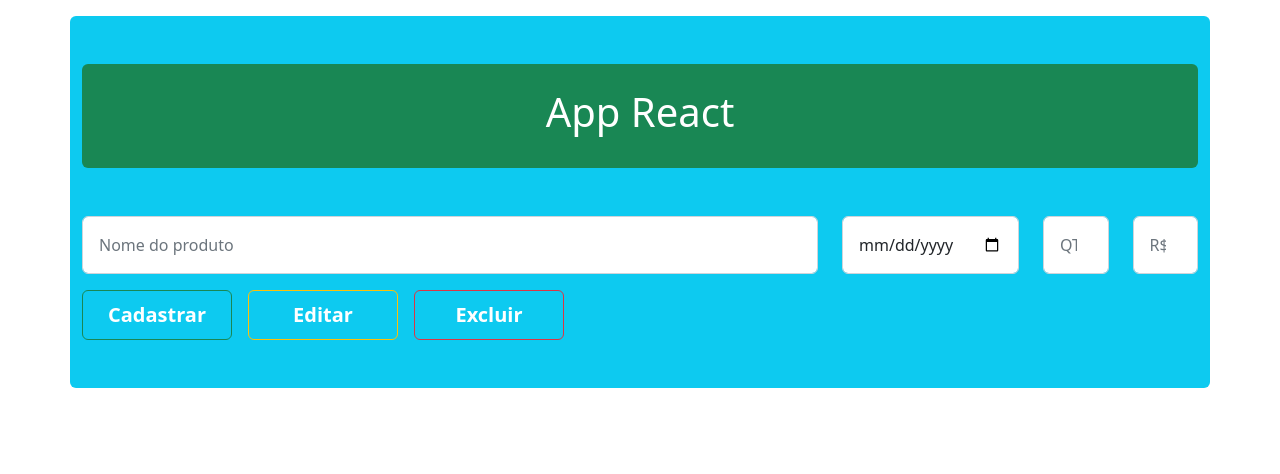
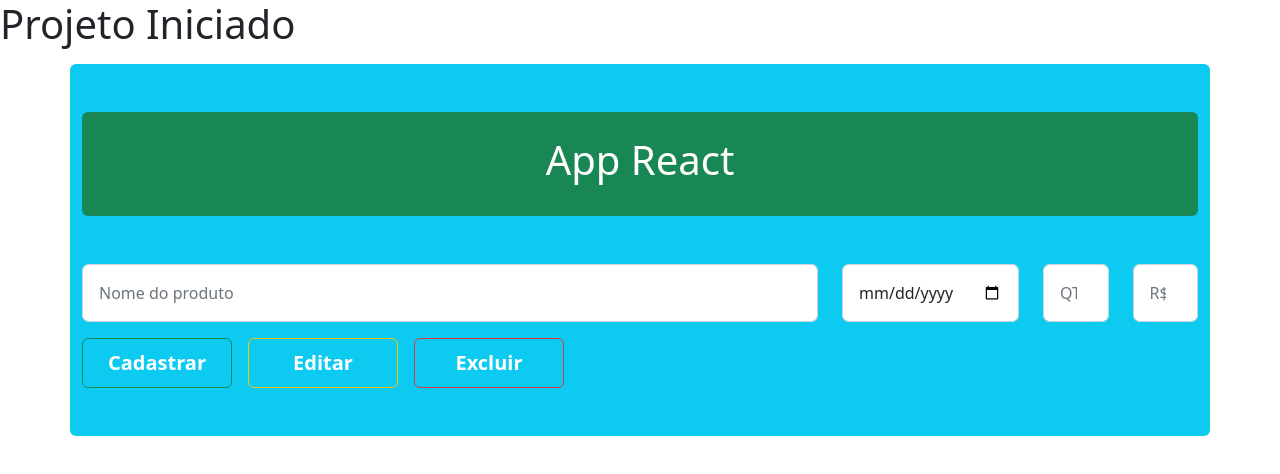
Before and after one commit to EmersonSabino34/Aula-React, a React (Vite) app: page / in a window 1280 px wide. Shown: the top 474 px of the page. Built offline with nearby package versions, Linux system fonts and the light colour scheme.

Commit message:
Update App.jsx

```diff
--- a/src/App.jsx
+++ b/src/App.jsx
@@ -5,6 +5,7 @@ import { Exercicio03 } from "./views/Exercicio03"
 function App() {
   return (
     <>
+      <h1> Projeto Iniciado </h1>
       <Exercicio03 />
     </>
   )
```
